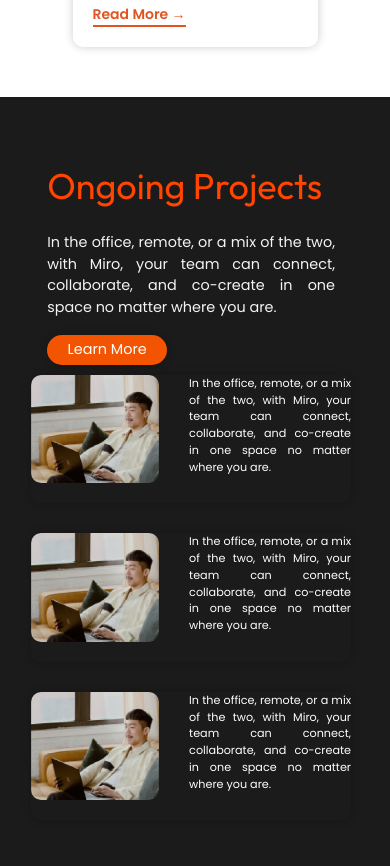
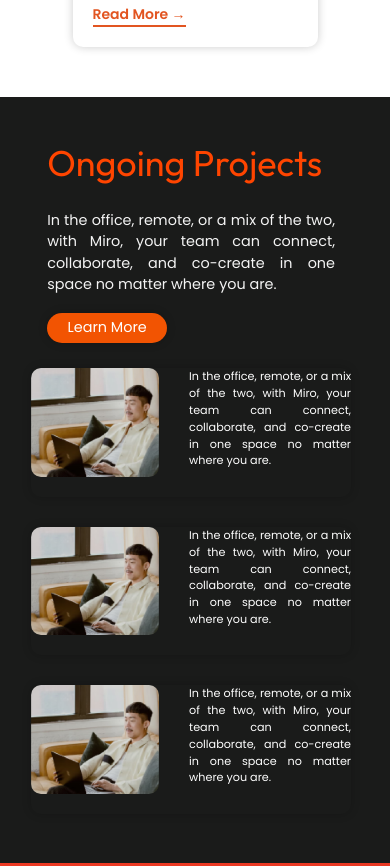
Before and after one commit to automobile-club/Automobile-Website, a Next.js app: page /projects in a window 390 px wide. Shown: the part 2020-2886 px from the top of the page. Built offline with nearby package versions, Linux system fonts and the light colour scheme.

Commit message:
changes in padding at third section

```diff
--- a/styles/projects.module.css
+++ b/styles/projects.module.css
@@ -418,7 +418,8 @@ padding-bottom: 5%;
     left : 10%;
     font-size: 15.02;
     font-family: "Poppins";
-    padding-top: 10%;
+     padding-top: 3%;
+    padding-bottom: 5%;
   }
   .lb{
     width: 75%;
@@ -498,7 +499,8 @@ padding-bottom: 5%;
     left : 10%;
     font-size: 7.02;
     font-family: "Poppins";
-    padding-top: 10%;
+    padding-top: 3%;
+    padding-bottom: 5%;
   }
   .lb{
     display: none;
```
